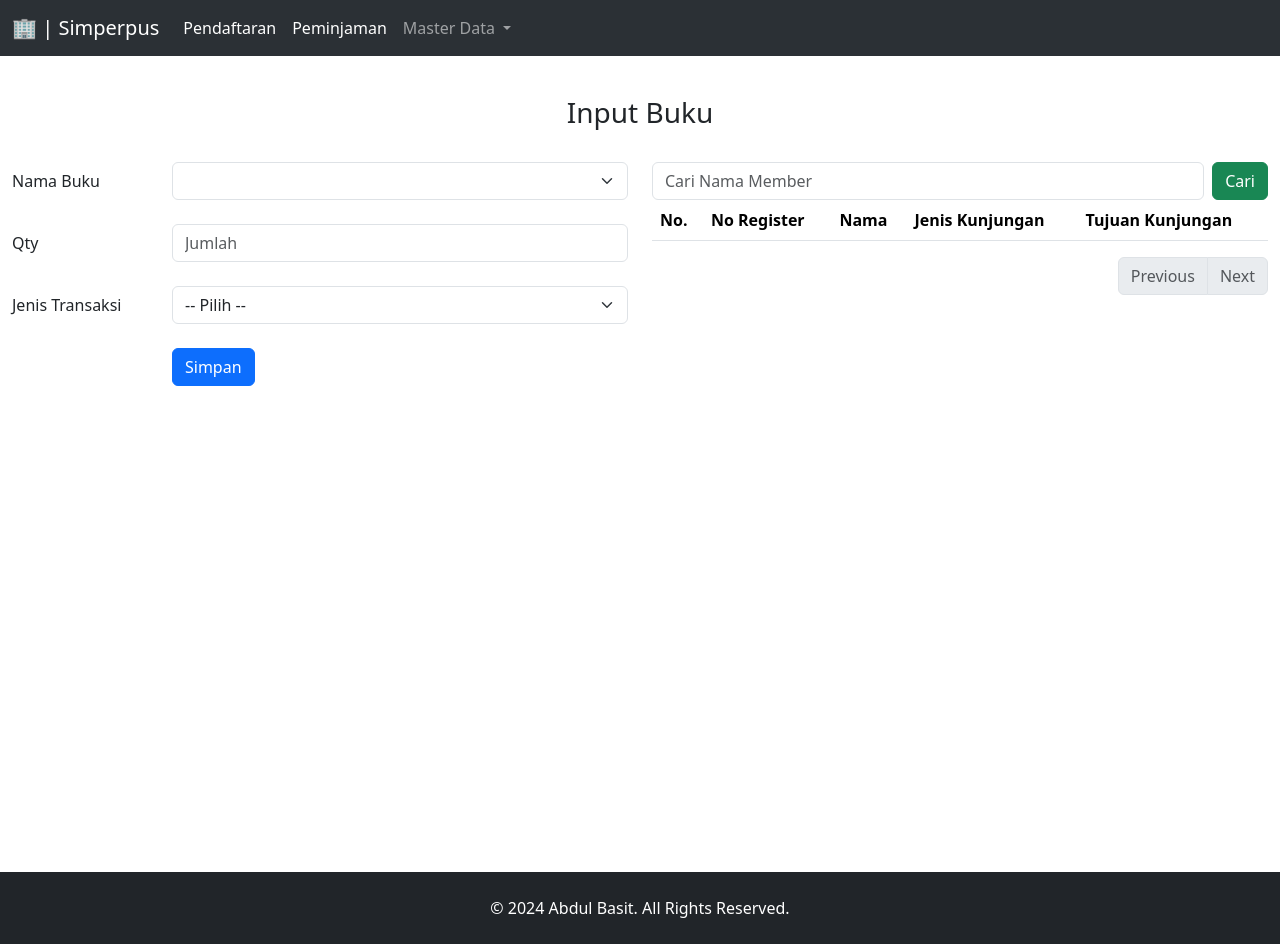
After one commit to abas06/simperpus, a Django app: page /tambah_transaksi_buku/1 in a window 1280 px wide. The commit adds this page. Run offline with Django 5.2, Linux system fonts and the light colour scheme; data that the repository does not hold is empty; some libraries are stand-ins or nearby versions.

Commit message:
tambah buku untuk user dan rapih kodingan pada reg old member

```diff
--- a/perpus_app/forms.py
+++ b/perpus_app/forms.py
@@ -25,3 +25,8 @@ class BillingKasirForm(forms.ModelForm):
     class Meta:
         model = BillingKasir
         fields = ['kunjungan_id', 'no_billing', 'total_billing']
+
+class BillingKasirDetailForm(forms.ModelForm):
+    class Meta:
+        model = BillingKasirDetail
+        fields = ['buku_id', 'jenis_transaksi', 'qty']
--- a/perpus_app/models.py
+++ b/perpus_app/models.py
@@ -186,13 +186,13 @@ class BillingKasir(models.Model):
         managed = False
         db_table = 'billing_kasir'
 
-
 class BillingKasirDetail(models.Model):
     id = models.BigAutoField(primary_key=True)
     billing_id = models.IntegerField(models.DO_NOTHING, blank=True, null=True)
     buku_id = models.IntegerField(blank=True, null=True)
     jenis_transaksi = models.IntegerField(blank=True, null=True)
     is_deleted = models.BooleanField(default=False, blank=True, null=True)
+    qty = models.IntegerField(blank=True, null=True)
 
     class Meta:
         managed = False
--- a/perpus_app/templates/footer.html
+++ b/perpus_app/templates/footer.html
@@ -5,20 +5,6 @@
 <footer class="bg-dark text-white py-4">
   <div class="container">
       <div class="row justify-content-center">
-          <div class="col-12 text-center mb-3">
-                <a href="https://www.facebook.com/profile.php?id=100011431801421&locale=id_ID" target="_blank" rel="noopener noreferrer" class="text-white me-3">
-                    <i class="fab fa-facebook-f"></i>
-                </a>
-                <a href="#" target="_blank" rel="noopener noreferrer" class="text-white me-3">
-                    <i class="fab fa-twitter"></i>
-                </a>
-                <a href="https://www.linkedin.com/in/abdul-basit-50a6a229b/" target="_blank" rel="noopener noreferrer" class="text-white me-3">
-                    <i class="fab fa-linkedin-in"></i>
-                </a>
-                <a href="https://github.com/abas06" target="_blank" rel="noopener noreferrer" class="text-white me-3">
-                    <i class="fab fa-github"></i>
-                </a>
-          </div>
           <div class="col-12 text-center">
               <p class="mb-0">&copy; 2024 Abdul Basit. All Rights Reserved.</p>
           </div>
--- /dev/null
+++ b/perpus_app/templates/input_transaksi.html
@@ -0,0 +1,62 @@
+{% load static %}
+<!doctype html>
+<html lang="en">
+<head>
+    <meta charset="utf-8">
+    <meta name="viewport" content="width=device-width, initial-scale=1">
+    <title>Input Transaksi</title>
+    <link href="https://cdn.jsdelivr.net/npm/bootstrap@5.3.3/dist/css/bootstrap.min.css" rel="stylesheet" integrity="sha384-QWTKZyjpPEjISv5WaRU9OFeRpok6YctnYmDr5pNlyT2bRjXh0JMhjY6hW+ALEwIH" crossorigin="anonymous">
+</head>
+<body>
+    {% include 'menu.html' %}
+    <div class="container-fluid justify-content-center align-items-center" style="min-height: 100vh;">
+        <br/>
+        <h3 class="text-center">Input Buku</h3>
+        <br/>
+        <div class="row">
+            <div class="col-md-6">
+                <form method="post">
+                    {% csrf_token %}
+                    <div class="form-group row">
+                        <label for="nama_buku" class="col-3 col-form-label">Nama Buku</label>
+                        <div class="col-9">
+                            <select id="{{ buku_form.buku_id.id_for_field }}" name="{{ buku_form.buku_id.html_name }}" class="form-select" required>
+                                {% for buku in list_buku %}
+                                <option value="{{ buku.0 }}">{{ buku.1 }}</option>
+                                {% endfor %}
+                            </select>
+                        </div>
+                    </div>
+                    <br/>
+                    <div class="form-group row">
+                        <label for="qty" class="col-3 col-form-label">Qty</label>
+                        <div class="col-9">
+                            <input type="number" id="{{ buku_form.qty.id_for_field }}" name="{{ buku_form.qty.html_name }}" class="form-control" placeholder="Jumlah" required>
+                        </div>
+                    </div>
+                    <br/>
+                    <div class="form-group row">
+                        <label for="jenis_transaksi" class="col-3 col-form-label">Jenis Transaksi</label>
+                        <div class="col-9">
+                            <select id="{{ buku_form.jenis_transaksi.id_for_field }}" name="{{ buku_form.jenis_transaksi.html_name }}" class="form-select" required>
+                                <option value="">-- Pilih --</option>
+                                <option value="1">Pinjam</option>
+                                <option value="2">Beli</option>
+                            </select>
+                        </div>
+                    </div>
+                    <br/>
+                    <div class="form-group row">
+                        <div class="offset-3 col-9">
+                            <button name="submit" type="submit" class="btn btn-primary">Simpan</button>
+                        </div>
+                    </div>
+                </form>
+            </div>
+            {% include 'list_daftar_registrasi.html' %}
+        </div>
+    </div>
+    <script src="https://cdn.jsdelivr.net/npm/bootstrap@5.3.3/dist/js/bootstrap.bundle.min.js" integrity="sha384-YvpcrYf0tY3lHB60NNkmXc5s9fDVZLESaAA55NDzOxhy9GkcIdslK1eN7N6jIeHz" crossorigin="anonymous"></script>
+    {% include 'footer.html' %}
+</body>
+</html>
--- a/perpus_app/templates/peminjaman_buku.html
+++ b/perpus_app/templates/peminjaman_buku.html
@@ -34,7 +34,8 @@
                             <th scope="col">Jenis Kunjungan</th>
                             <th scope="col">Tujuan Kunjungan</th>
                             <th scope="col">Total Billing</th>
-                            <th scope="col">Action</th>
+                            <th scope="col">Tambah Buku</th>
+                            <th scope="col">Batal Kunjungan</th>
                         </tr>
                     </thead>
                     <tbody>
@@ -47,6 +48,9 @@
                                 <td>{{ transaksi.4 }}</td>
                                 <td>{{ transaksi.5 }}</td>
                                 <td>{{ transaksi.6 }}</td>
+                                <td>
+                                    <a href="{% url 'tambah_transaksi_buku' transaksi.0 %}" class="btn btn-warning btn-sm">Tambah</a>
+                                </td>
                                 <td>
                                     <form action="{% url 'delete_transaksi' transaksi.0 %}" method="post">
                                         {% csrf_token %}
--- a/perpus_app/views.py
+++ b/perpus_app/views.py
@@ -239,7 +239,7 @@ def generate_no_billing():
     last_no_billing = last_billing.no_billing
     last_sequence = int(last_no_billing[8:])
     new_sequence = last_sequence + 1
-    new_no_billing = f'BIL{today}{new_sequence:04d}'
+    new_no_billing = f'{today}{new_sequence:04d}'
     return new_no_billing
 
 # Reg new member
@@ -417,7 +417,7 @@ def listPengunjung(request):
         filter_query += f" AND a.no_transaksi ILIKE '%%{search_query}%%'"
 
     query = f"""
-        SELECT a.id, a.no_transaksi, a.tgl_transaksi, b.nama,
+        SELECT c.id, a.no_transaksi, a.tgl_transaksi, b.nama,
         CASE
             WHEN a.jenis_kunjungan = 1 THEN 'Kunjungan Baru'
             WHEN a.jenis_kunjungan = 2 THEN 'Kunjungan Lama'
@@ -453,3 +453,24 @@ def listPengunjung(request):
         'source_query': source_query,
     }
     return render(request, template, context)
+
+def tambahtransaksiBuku(request, id):
+    list_buku = MasterBuku.objects.filter(is_deleted=False).values_list('id', 'nama_buku')
+    buku_form = BillingKasirDetailForm()  # Initialize an empty form for GET requests
+
+    if request.method == 'POST':
+        buku_form = BillingKasirDetailForm(request.POST)
+        if buku_form.is_valid():
+            buku_instance = buku_form.save(commit=False)  # Create instance but don't save
+            buku_instance.billing_id = id  # Assign the billing_id manually
+            buku_instance.save()  # Save the instance to the database
+            return redirect('tambah_transaksi_buku', id=id)  # Redirect after successful save
+        else:
+            print(buku_form.errors)  # Debugging: Print form errors if any
+
+    template = 'input_transaksi.html'
+    context = {
+        'list_buku': list_buku,
+        'buku_form': buku_form,
+    }
+    return render(request, template, context)
--- a/simperpus/settings.py
+++ b/simperpus/settings.py
@@ -121,9 +121,9 @@ USE_TZ = True
 # https://docs.djangoproject.com/en/5.0/howto/static-files/
 
 STATIC_URL = '/static/'
-STATICFILES_DIRS = [
-    BASE_DIR / 'simperpus' / 'static',
-]
+# STATICFILES_DIRS = [
+#     BASE_DIR / 'simperpus' / 'static',
+# ]
 
 # Default primary key field type
 # https://docs.djangoproject.com/en/5.0/ref/settings/#default-auto-field
--- a/simperpus/urls.py
+++ b/simperpus/urls.py
@@ -41,4 +41,5 @@ urlpatterns = [
     path('autocomplete-members/', autocomplete_members, name='autocomplete-members'),
     path('reg_new_member/delete/<int:id>/', deleteTransaksi, name='delete_transaksi'),
     path('list_pengunjung', listPengunjung, name='list_pengunjung'),
+    path('tambah_transaksi_buku/<int:id>', tambahtransaksiBuku, name='tambah_transaksi_buku'),
 ]
```
Also changed, not shown: perpus_app/static/js/auto_comp.js (added, +35 -0 lines), perpus_app/templates/reg_old_member.html (+2 -35 lines), perpus_app/templates/list_daftar_registrasi.html (indentation only).
